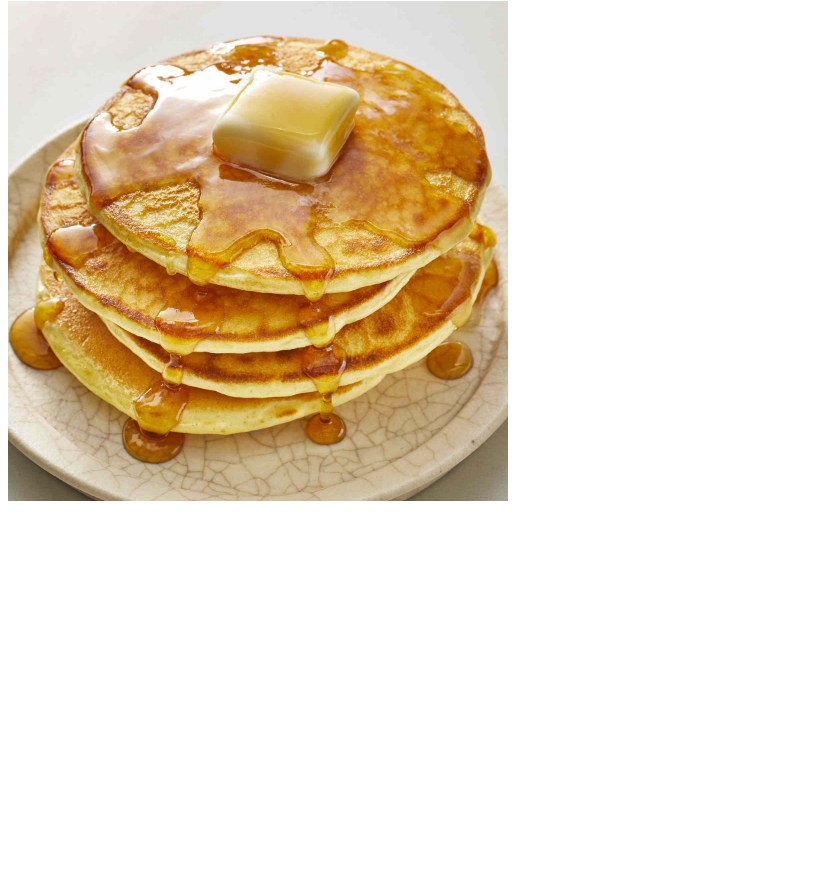
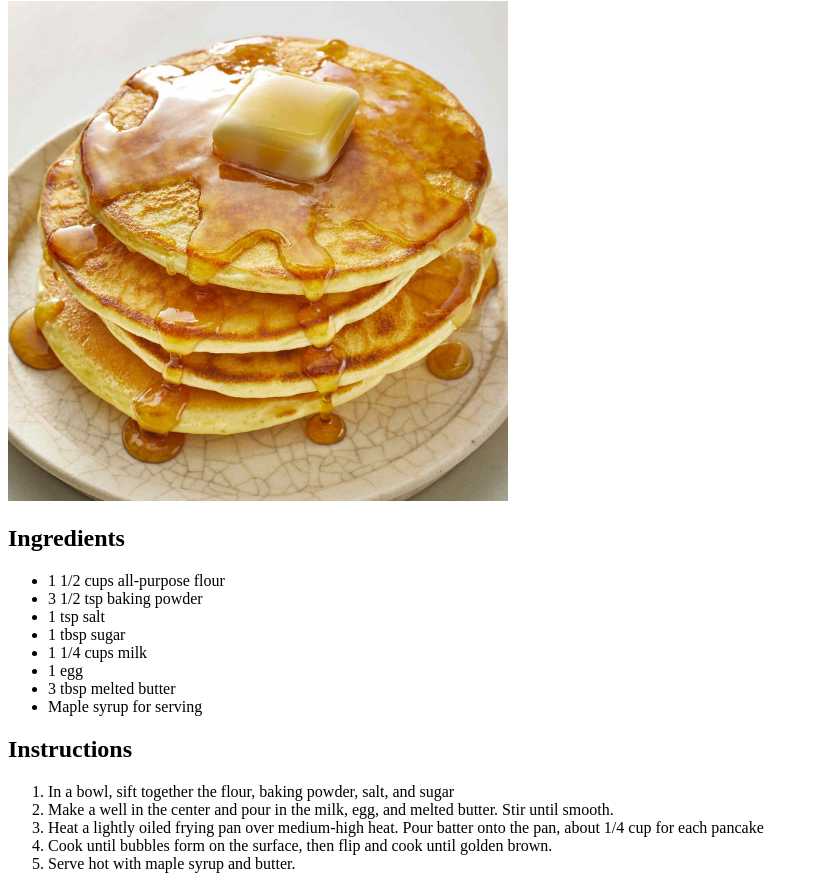
Before and after one commit to Abdo0Gego0/odin-project-Recipes, a plain HTML site: page recipes/Classic-Pancakes.html in a window 1280 px wide. Shown: the part 79-968 px from the top of the page, without its empty margins (0-819 px from the left). Before the commit the page ends 800 px from the top, so only its background shows below. Drawn offline with Linux system fonts and the light colour scheme.

Commit message:
feat:add the details of Classic Pancakes recipe

```diff
--- a/recipes/Classic-Pancakes.html
+++ b/recipes/Classic-Pancakes.html
@@ -8,6 +8,25 @@
 <body>
     <h1>Classic Pancakes</h1>
     <img src="../images/Classic-Pancakes.jpg" alt="Classic Pancakes" width="500" height="500">
+    <h2>Ingredients</h2>
+    <ul>
+        <li>1 1/2 cups all-purpose flour</li>
+        <li>3 1/2 tsp baking powder</li>
+        <li>1 tsp salt</li>
+        <li>1 tbsp sugar</li>
+        <li>1 1/4 cups milk</li>
+        <li>1 egg</li>
+        <li>3 tbsp melted butter</li>
+        <li>Maple syrup for serving</li>
 
+    </ul>
+    <h2>Instructions</h2>
+    <ol>
+        <li>In a bowl, sift together the flour, baking powder, salt, and sugar</li>
+        <li>Make a well in the center and pour in the milk, egg, and melted butter. Stir until smooth.</li>
+        <li>Heat a lightly oiled frying pan over medium-high heat. Pour batter onto the pan, about 1/4 cup for each pancake</li>
+        <li>Cook until bubbles form on the surface, then flip and cook until golden brown.</li>
+        <li>Serve hot with maple syrup and butter.</li>
+    </ol>
 </body>
 </html>
```
Also changed, not shown: index.html (+1 -0 lines), recipes/Spaghetti-Carbonara.html (+1 -1 lines).
